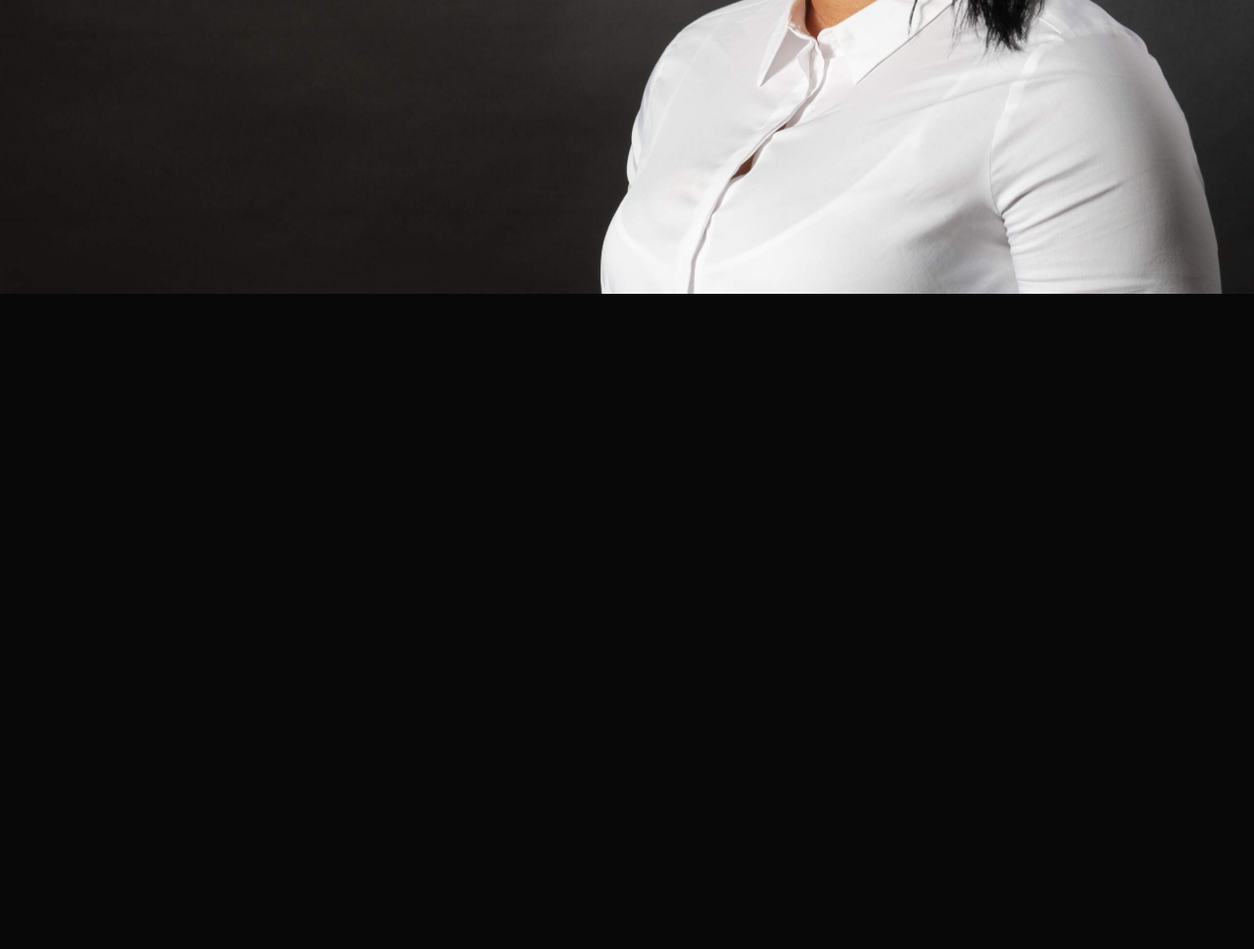
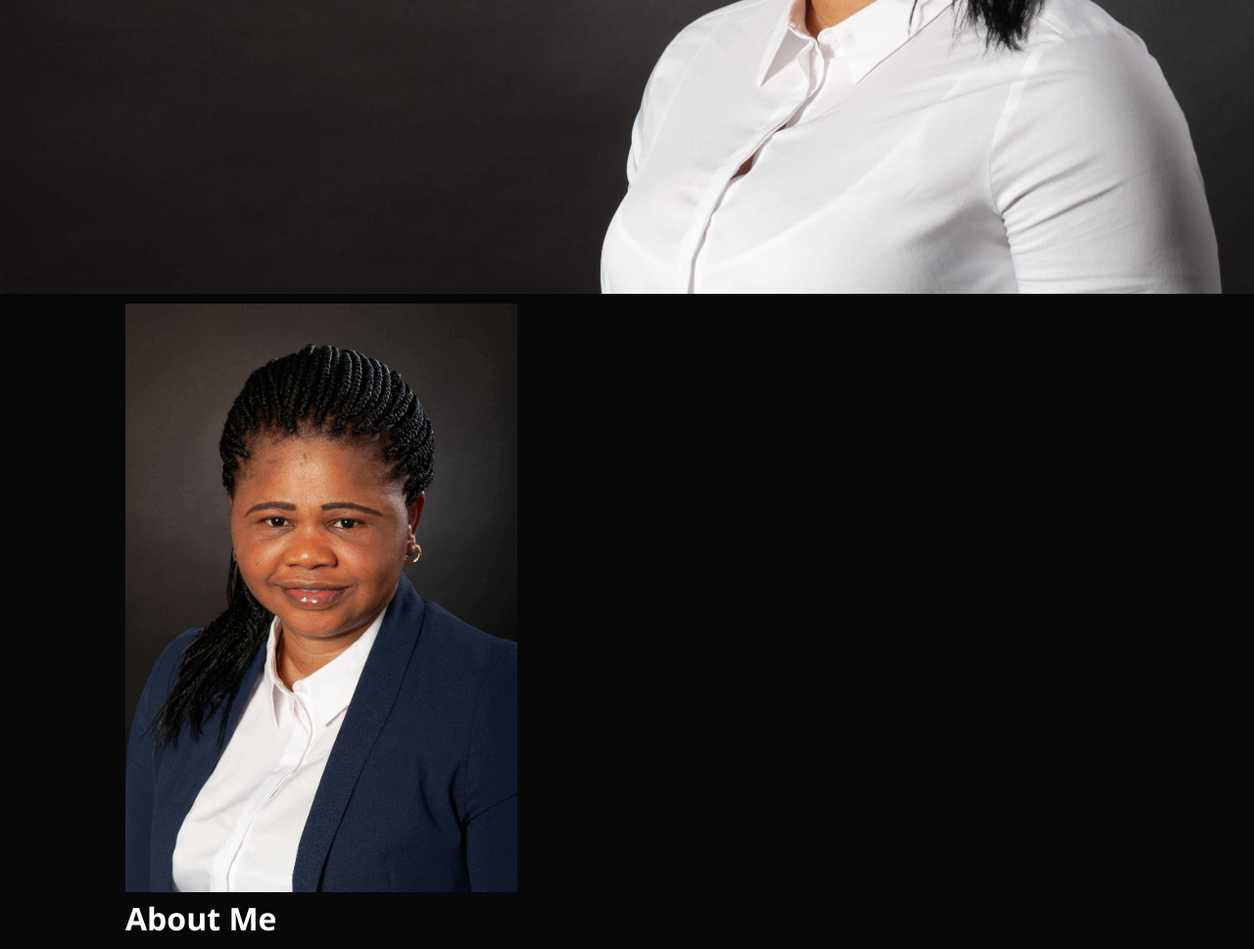
Before and after one commit to th-1982/personal-portfolio-website, a plain HTML site: page index.html in a window 1280 px wide. Shown: the part 500-1469 px from the top of the page at 98% size. Before the commit the page ends 800 px from the top, so only its background shows below. Drawn offline with nearby package versions, Linux system fonts and the light colour scheme.

Commit message:
Add the about image to index.html

```diff
--- a/index.html
+++ b/index.html
@@ -30,5 +30,20 @@
             </div>
         </div>
     </div>
+    <div>
+        <div id="about">
+            <div class="container">
+                <div class="row">
+                    <div class="about-col-1">
+                        <img src="images/about-image.jpg" alt="about-image" width="400px">
+                    </div>
+                    <div class="about-col-2">
+                        <h1>About Me</h1>
+                    </div>
+                </div>
+
+            </div>
+        </div>
+    </div>
 </body>
 </html>
```
Also changed, not shown: images/about-image.jpg (added).
